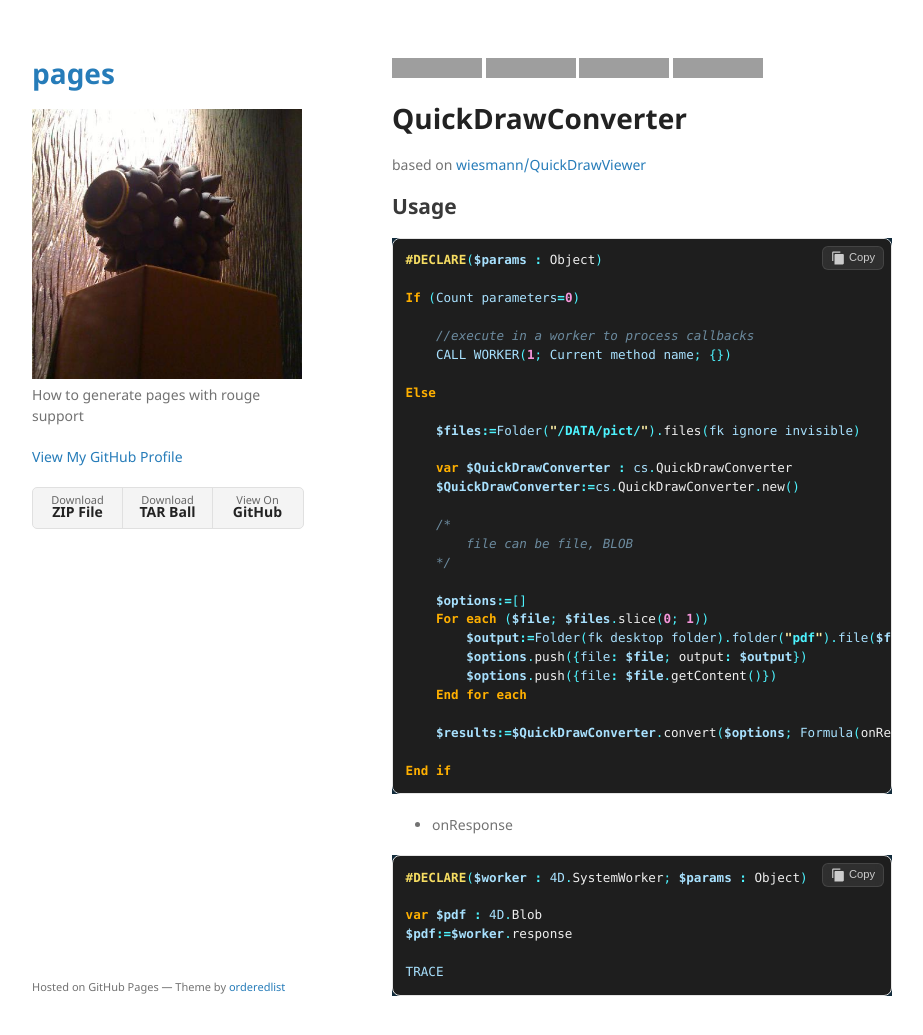
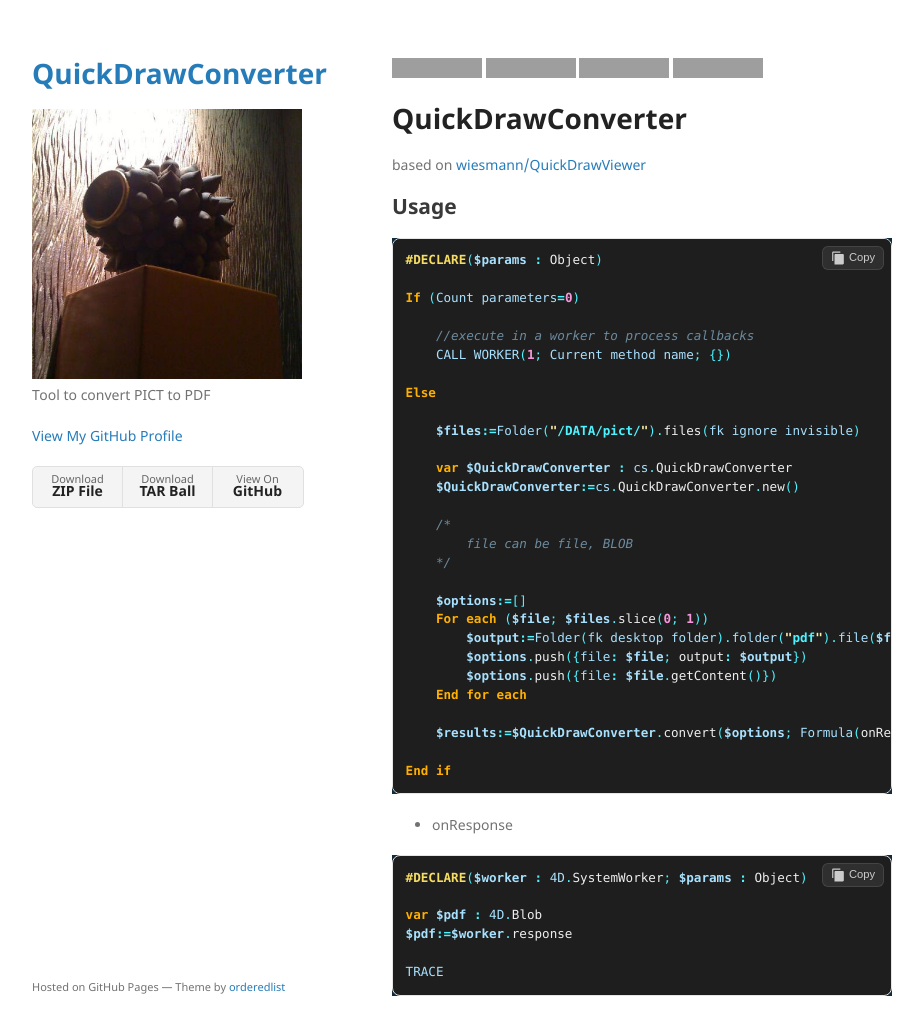
Before and after one commit to miyako/QuickDrawConverter, a Jekyll site: the page built from index.md, in a window 1280 px wide and 1066 px high. Shown: the top 1035 px of the window, without its empty margins (178-1101 px from the left). Built offline with Jekyll 4.4.1, drawn with Linux system fonts in a browser that asks for light colours; grey boxes are pictures that could not be loaded.

Commit message:
Update _config.yml

```diff
--- a/_config.yml
+++ b/_config.yml
@@ -5,10 +5,10 @@ kramdown:
   syntax_highlighter: rouge
 highlighter: rouge
 plugins_dir: _plugins
-baseurl: /pages
+baseurl: /QuickDrawConverter
 
-title: "pages"
-description: "How to generate pages with rouge support"
+title: "QuickDrawConverter"
+description: "Tool to convert PICT to PDF"
 logo: "/assets/logo.png"   # optional
 show_downloads: true       # controls the download links in header
 github:
```
